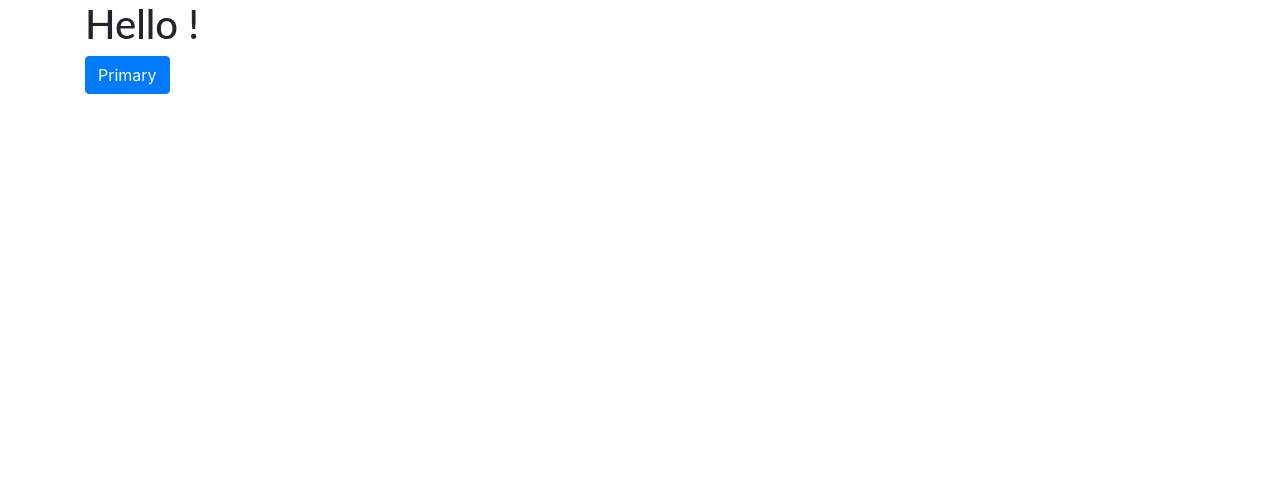
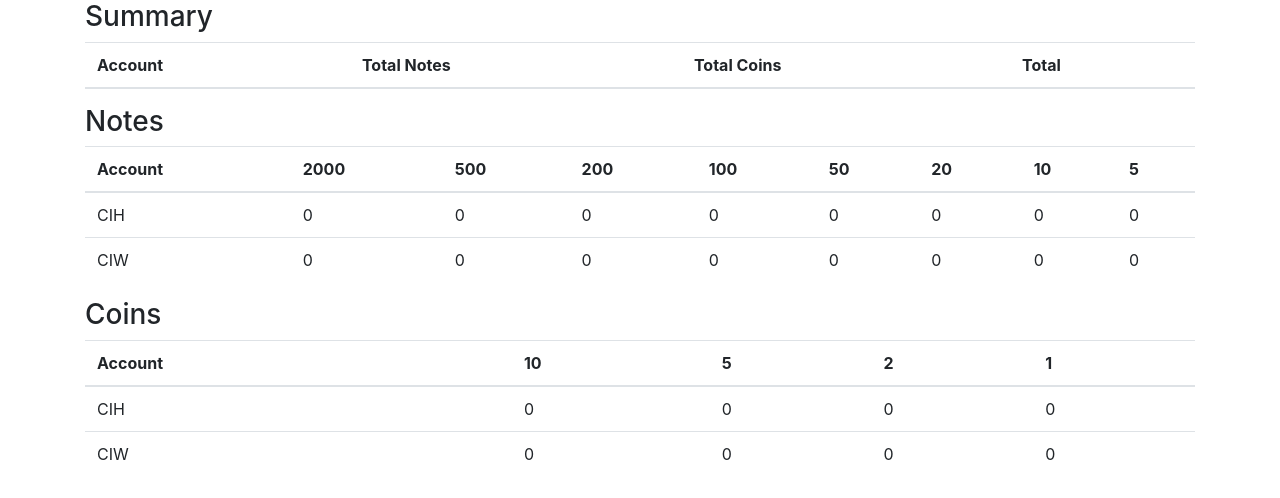
Before and after one commit to tahermd/angular-accalc, an Angular app: page / in a window 1280 px wide. Shown: the top 498 px of the page. Built offline with nearby package versions, Linux system fonts and the light colour scheme.

Commit message:
5 files modified, 4 added

```diff
--- /dev/null
+++ b/src/app/_components/accounts/accounts.component.html
@@ -0,0 +1,65 @@
+<div class="row">
+	<div class="col-12">
+		<h3>Summary</h3>
+		<table class="table">
+			<thead>
+				<tr>
+					<th>Account</th>
+					<th>Total Notes</th>
+					<th>Total Coins</th>
+					<th>Total</th>
+				</tr>
+			</thead>
+			<tbody>
+				<tr *ngFor='let account of accountss'>
+					<td>{{account.name}}</td>
+					<td>{{getAccountTotalNotes(account) | async | currency:account.code:'symbol':'0.0'}}</td>
+					<td>{{getAccountTotalCoins(account) | async | currency:account.code:'symbol':'0.0'}}</td>
+					<td>{{getAccountTotal(account) | async | currency:account.code:'symbol':'0.0'}}</td>
+				</tr>
+			</tbody>
+		</table>
+	</div>
+
+	<div class="col-12">
+		<h3>Notes</h3>
+		<table class="table">
+			<thead>
+				<tr>
+					<th>Account</th>
+					<th *ngFor="let n of currencyNotes">{{n}}</th>
+				</tr>
+			</thead>
+			<tbody>
+				<tr *ngFor='let account of accounts'>
+					<td>{{account.name}}</td>
+					<td
+            *ngFor='let n of currencyNotes'
+            (click)="account.incrementNotesQty(n, qtyIncrementAmt)"
+            >{{account.getNotesQty(n)}}</td>
+				</tr>
+			</tbody>
+		</table>
+	</div>
+
+	<div class="col-12">
+		<h3>Coins</h3>
+		<table class="table">
+			<thead>
+				<tr>
+					<th>Account</th>
+					<th *ngFor="let c of currencyCoins">{{c}}</th>
+				</tr>
+			</thead>
+			<tbody>
+				<tr *ngFor='let account of accounts'>
+					<td>{{account.name}}</td>
+					<td
+            *ngFor='let c of currencyCoins'
+            (click)="account.incrementCoinsQty(c, qtyIncrementAmt)"
+            >{{account.getCoinsQty(c)}}</td>
+				</tr>
+			</tbody>
+		</table>
+	</div>
+</div>
--- /dev/null
+++ b/src/app/_components/accounts/accounts.component.ts
@@ -0,0 +1,36 @@
+import { Component, OnInit, OnDestroy } from "@angular/core";
+import { Currencies } from "../../_data/currencies";
+import { AccountsService } from "../../_services/accounts.service";
+
+@Component({
+  selector: "app-accounts",
+  templateUrl: "./accounts.component.html",
+  styleUrls: ["./accounts.component.css"]
+})
+export class AccountsComponent implements OnInit, OnDestroy {
+  readonly currencyNotes;
+  readonly currencyCoins;
+  accounts: Account[];
+
+  qtyIncrementAmt: number;
+
+  private sub1;
+
+  constructor(private accountsService: AccountsService) {
+    let accountType = accountsService.accountType;
+
+    this.currencyNotes = Currencies.getNotes("INR");
+    this.currencyCoins = Currencies.getCoins("INR");
+  }
+
+  ngOnInit() {
+    this.accounts = this.accountsService.accounts;
+    this.sub1 = this.accountsService.qtyIncrementAmt.subscribe(
+      amt => (this.qtyIncrementAmt = amt)
+    );
+  }
+
+  ngOnDestroy() {
+    this.sub1.unsubscribe();
+  }
+}
--- a/src/app/_model/account.ts
+++ b/src/app/_model/account.ts
@@ -27,4 +27,14 @@ export class Account {
     if (qty < 0) qty = 0;
     this.coins[value] = qty;
   }
+
+  incrementNotesQty(value: number, incrementAmt: number) {
+    let newQty = this.getNotesQty(value) + incrementAmt;
+    this.setNotesQty(value, newQty);
+  }
+
+  incrementCoinsQty(value: number, incrementAmt: number) {
+    let newQty = this.getCoinsQty(value) + incrementAmt;
+    this.setCoinsQty(value, newQty);
+  }
 }
--- /dev/null
+++ b/src/app/_services/accounts.service.ts
@@ -0,0 +1,20 @@
+import { Injectable } from "@angular/core";
+import { Account } from "../_model/account";
+import { BehaviorSubject } from "rxjs";
+
+@Injectable()
+export class AccountsService {
+  accountType: string = "INR";
+  private _accounts: Account[];
+
+  qtyIncrementAmt = new BehaviorSubject(1);
+
+  constructor() {}
+
+  get accounts() {
+    if (!this._accounts) {
+      this._accounts = [new Account("CIH"), new Account("CIW")];
+    }
+    return this._accounts;
+  }
+}
--- a/src/app/app-routing.module.ts
+++ b/src/app/app-routing.module.ts
@@ -1,9 +1,9 @@
 import { NgModule } from '@angular/core';
 import { Routes, RouterModule } from '@angular/router';
-import { HelloComponent } from './hello.component';
+import { AccountsComponent } from './_components/accounts/accounts.component';
 
 const routes: Routes = [
-  {path: '', component: HelloComponent}
+  {path: '', component: AccountsComponent}
 ];
 
 @NgModule({
--- a/src/app/app.component.html
+++ b/src/app/app.component.html
@@ -1,4 +1,3 @@
 <div class="container">
 	<router-outlet></router-outlet>
-  <button type="button" class="btn btn-primary">Primary</button>
 </div>
--- a/src/app/app.component.ts
+++ b/src/app/app.component.ts
@@ -8,10 +8,4 @@ import { Account } from './_model/account';
 })
 export class AppComponent  {
   name = 'Angular';
-
-  ngOnInit() {
-    let account = new Account('test','');
-
-    console.log(account.getNotesQty(2));
-  }
 }
--- a/src/app/app.module.ts
+++ b/src/app/app.module.ts
@@ -5,18 +5,21 @@ import { FormsModule } from '@angular/forms';
 import { AppComponent } from './app.component';
 import { HelloComponent } from './hello.component';
 import { AppRoutingModule } from './app-routing.module';
+import { AccountsComponent } from './_components/accounts/accounts.component';
+import { AccountsService } from './_services/accounts.service';
 
 @NgModule({
   declarations: [
     AppComponent,
     HelloComponent,
+    AccountsComponent,
   ],
   imports: [
     AppRoutingModule,
     BrowserModule,
     FormsModule,
   ],
-  providers: [],
+  providers: [AccountsService],
   bootstrap: [AppComponent]
 })
 export class AppModule { }
```
Also changed, not shown: src/app/_components/accounts/accounts.component.css (added).
